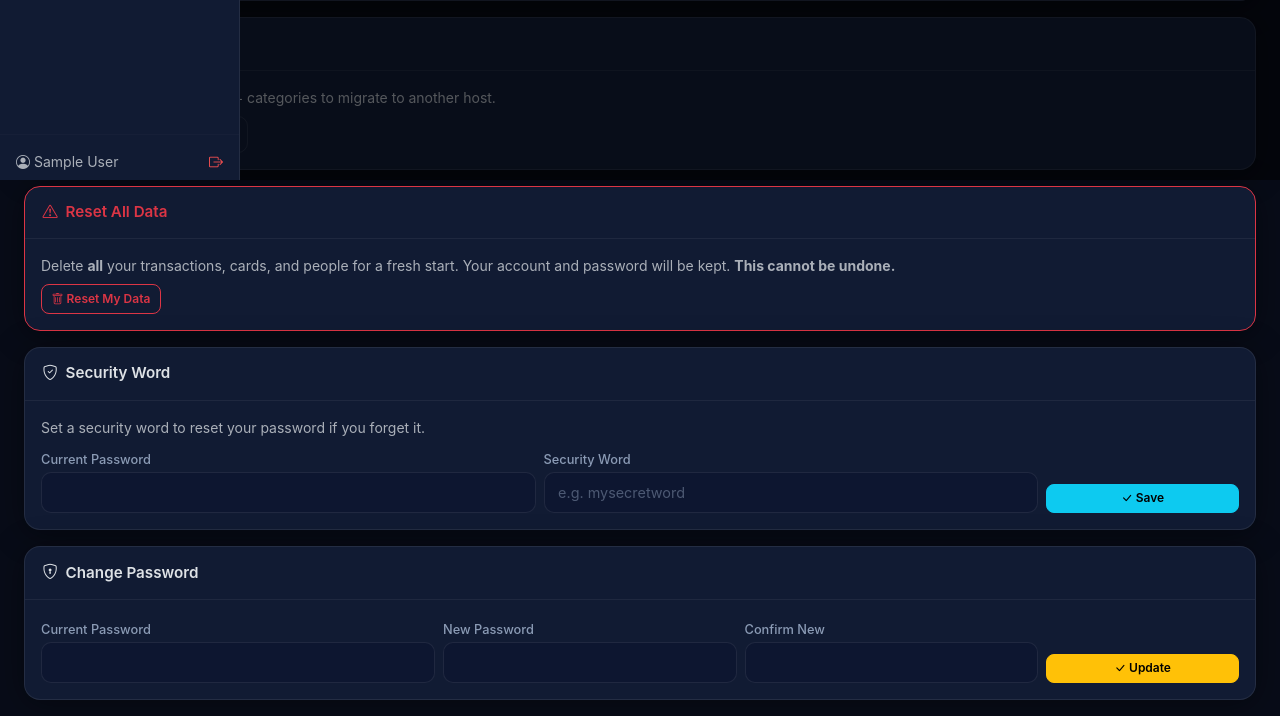
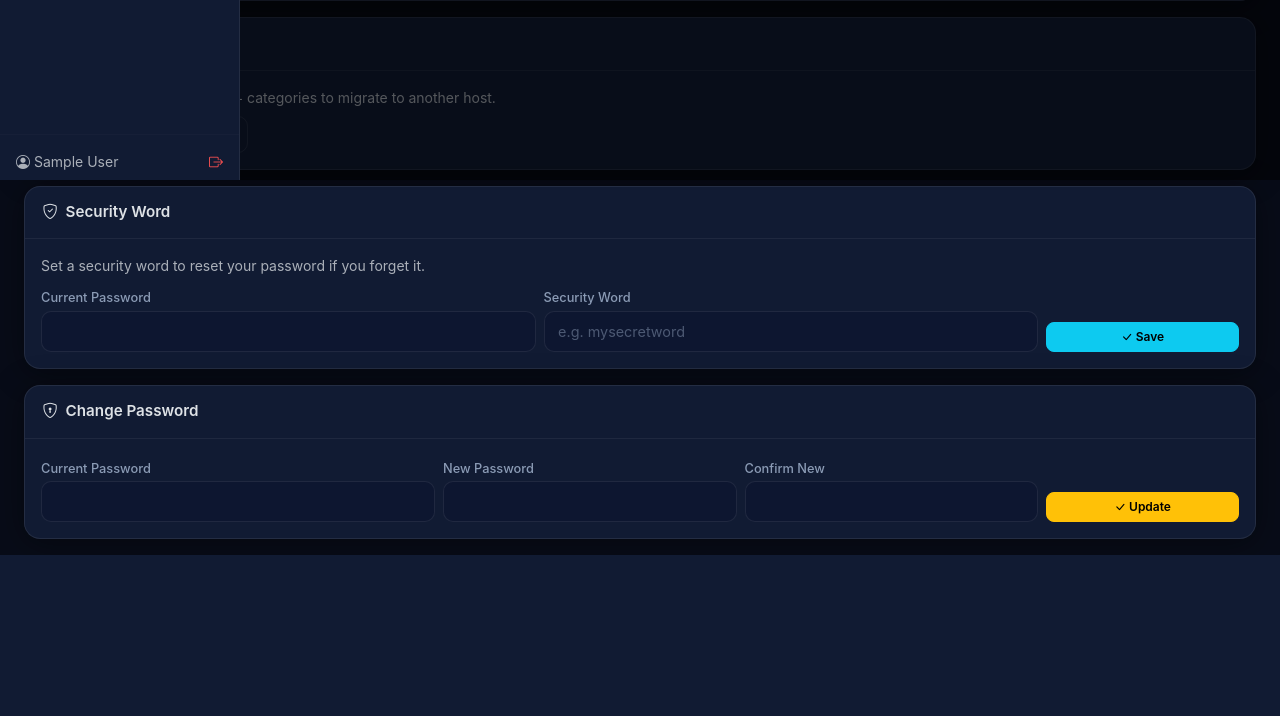
Before and after one commit to prabhatia1/finance-tracker, a Flask app: page /settings in a window 1280 px wide. Shown: the part 998-1714 px from the top of the page. After the commit the page ends 1553 px from the top, so only its background shows below. Run offline with Flask 3, Linux system fonts and the light colour scheme; the visitor is signed in with stand-in values (Sample User, id 1); tables that the repository leaves empty hold one stand-in row (values such as "Sample post").

Commit message:
remove transfer-data and reset-all-data features

```diff
--- a/app.py
+++ b/app.py
@@ -1461,35 +1461,6 @@ def update_security_word():
     return redirect(url_for("settings"))
 
 
-@app.route("/reset-all-data", methods=["GET", "POST"])
-@login_required
-def reset_all_data():
-    """Delete all transactions, cards, and people for the logged-in user."""
-    if request.method == "GET":
-        return render_template("reset_confirm.html")
-
-    current_pw = request.form.get("confirm_password", "")
-    if not current_pw:
-        flash("Password is required to reset.", "danger")
-        return redirect(url_for("settings"))
-
-    user_id = session["user_id"]
-    conn = get_db()
-    user = conn.execute("SELECT * FROM users WHERE id = ?", (user_id,)).fetchone()
-    if not user or not check_password_hash(user["password_hash"], current_pw):
-        conn.close()
-        flash("Incorrect password.", "danger")
-        return redirect(url_for("settings"))
-
-    conn.execute("DELETE FROM transactions WHERE user_id = ?", (user_id,))
-    conn.execute("DELETE FROM user_cards WHERE user_id = ?", (user_id,))
-    conn.execute("DELETE FROM user_people WHERE user_id = ?", (user_id,))
-    conn.commit()
-    conn.close()
-    flash("✅ All data reset! Your account is ready for a fresh start.", "success")
-    return redirect(url_for("index"))
-
-
 @app.route("/cashback")
 
 @login_required
--- a/templates/settings.html
+++ b/templates/settings.html
@@ -220,22 +220,6 @@
 </div>
 {% endif %}
 
-<!-- Reset All Data -->
-<div class="card mt-3 border-danger">
-    <div class="card-header text-danger">
-        <i class="bi bi-exclamation-triangle me-1"></i> Reset All Data
-    </div>
-    <div class="card-body">
-        <p class="small text-muted mb-2">
-            Delete <strong>all</strong> your transactions, cards, and people for a fresh start.
-            Your account and password will be kept. <strong>This cannot be undone.</strong>
-        </p>
-        <a href="{{ url_for('reset_all_data') }}" class="btn btn-sm btn-outline-danger">
-            <i class="bi bi-trash"></i> Reset My Data
-        </a>
-    </div>
-</div>
-
 <!-- Security Word -->
 <div class="card mt-3">
     <div class="card-header">
```
Also changed, not shown: templates/reset_confirm.html (deleted, +0 -33 lines).
